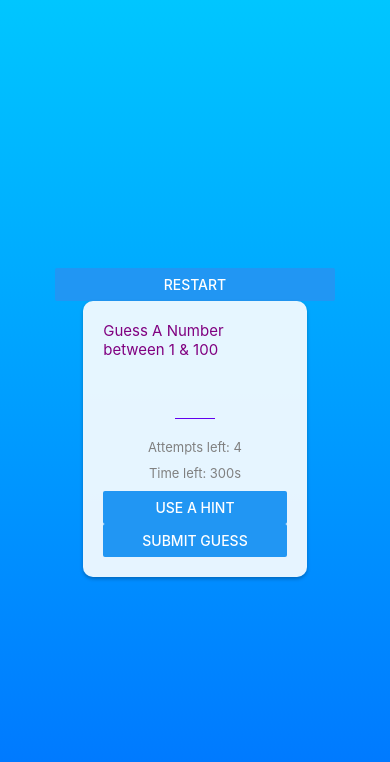
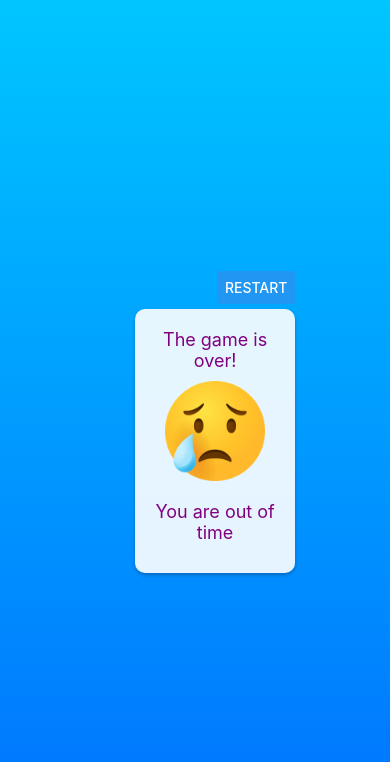
Before and after one commit to cold-flatwhite/Assignment1, a React Native app: screen / in a window 390 px wide. Shown: the top 762 px of the page. Built offline with nearby package versions, Linux system fonts and the light colour scheme.

Commit message:
added two useState for hint and hintmessage, used to provide use function , updated the handlerestart function

```diff
--- a/screens/GameScreen.js
+++ b/screens/GameScreen.js
@@ -1,4 +1,4 @@
-import React, { useState } from "react";
+import React, { useState, useEffect } from "react";
 import {
   StyleSheet,
   View,
@@ -11,15 +11,30 @@ import {
 
 const GameScreen = ({ onRestart }) => {
   const generateRandomNumber = () => Math.floor(Math.random() * 100) + 1;
-
   const [randomNumber, setRandomNumber] = useState(generateRandomNumber());
   const [guess, setGuess] = useState("");
-  const [attempts, setAttempts] = useState(4);
-  const [timer, setTimer] = useState(300);
+  const [attempts, setAttempts] = useState(300);
+  const [timer, setTimer] = useState(5);
   const [showGuessResult, setShowGuessResult] = useState(false);
   const [showSuccess, setShowSuccess] = useState(false);
   const [gameOver, setGameOver] = useState(false);
   const [gameOverMessage, setGameOverMessage] = useState("");
+  const [hintUsed, setHintUsed] = useState(false);
+  const [hintMessage, setHintMessage] = useState("");
+
+  useEffect(() => {
+    const timerInterval = setInterval(() => {
+      setTimer((prev) => {
+        if (prev === 1) {
+          clearInterval(timerInterval);
+          setGameOver(true);
+          setGameOverMessage("You are out of time");
+        }
+        return prev - 1;
+      });
+    }, 1000);
+    return () => clearInterval(timerInterval);
+  }, [randomNumber]);
 
   const handleSubmitGuess = () => {
     const numGuess = parseInt(guess, 10);
@@ -36,8 +51,8 @@ const GameScreen = ({ onRestart }) => {
       setAttempts((prevAttempts) => {
         const newAttempts = prevAttempts - 1;
         if (newAttempts <= 0) {
-            setGameOver(true);
-            setGameOverMessage("You are out of attempts");
+          setGameOver(true);
+          setGameOverMessage("You are out of attempts");
         }
         return newAttempts;
       });
@@ -58,9 +73,19 @@ const GameScreen = ({ onRestart }) => {
     setGuess("");
     setAttempts(4);
     setTimer(300);
+    setShowGuessResult(false);
     setShowSuccess(false);
     setGameOver(false);
     setGameOverMessage("");
+    setHintMessage(""),
+    setHintUsed(false);
+  };
+
+  const handleUseHint = () => {
+    const msg =
+      randomNumber <= 50 ? "Number is 50 or less" : "Number is more than 50";
+    setHintUsed(true);
+    setHintMessage(msg);
   };
 
   return (
@@ -69,7 +94,7 @@ const GameScreen = ({ onRestart }) => {
         <Button title="Restart" onPress={handleRestart} />
       </View>
 
-      {!showSuccess && !showGuessResult && !gameOverMessage && (
+      {!showSuccess && !showGuessResult && !gameOverMessage && !hintUsed && (
         <View style={styles.conditionalContainer}>
           <Text style={styles.header}>Guess A Number between 1 & 100</Text>
           <TextInput
@@ -78,10 +103,16 @@ const GameScreen = ({ onRestart }) => {
             keyboardType="numeric"
             style={styles.input}
           />
-          <Text style={styles.text}>Attempts left: {attempts}</Text>
-          <Text style={styles.text}>Time left: {timer}s</Text>
+          <Text style={styles.leftTextStyle}>Attempts left: {attempts}</Text>
+          <Text style={styles.leftTextStyle}>Time left: {timer}s</Text>
           <View style={styles.buttonContainer}>
-            <Button title="Use a Hint" />
+            <Button
+              title="Use a Hint"
+              onPress={handleUseHint}
+              disabled={hintMessage}
+            />
+          </View>
+          <View style={styles.buttonContainer}>
             <Button title="Submit Guess" onPress={handleSubmitGuess} />
           </View>
         </View>
@@ -89,8 +120,10 @@ const GameScreen = ({ onRestart }) => {
 
       {!gameOver && showSuccess && (
         <View style={styles.conditionalContainer}>
-          <Text style={styles.modalText}>You guessed correct!</Text>
-          <Text style={styles.modalText}>Attempts used: {4 - attempts}</Text>
+          <Text style={styles.containerText}>You guessed correct!</Text>
+          <Text style={styles.containerText}>
+            Attempts used: {4 - attempts}
+          </Text>
           <Image
             style={styles.image}
             source={{
@@ -103,7 +136,7 @@ const GameScreen = ({ onRestart }) => {
 
       {!gameOver && showGuessResult && (
         <View style={styles.conditionalContainer}>
-          <Text style={styles.modalText}>You did not guess correct!</Text>
+          <Text style={styles.containerText}>You did not guess correct!</Text>
           <Button title="Try Again" onPress={handleGuessAgain} />
           <Button
             title="End the Game"
@@ -112,14 +145,23 @@ const GameScreen = ({ onRestart }) => {
         </View>
       )}
 
-      {gameOverMessage && (
+      {gameOver && (
         <View style={styles.conditionalContainer}>
-          <Text>The game is over!</Text>
+          <Text style={styles.containerText}>The game is over!</Text>
           <Image
             style={styles.image}
             source={require("../assets/sad_smiley.png")}
           />
-          {gameOverMessage && <Text style={styles.modalText}>{gameOverMessage}</Text>}
+          {gameOverMessage && (
+            <Text style={styles.containerText}>{gameOverMessage}</Text>
+          )}
+        </View>
+      )}
+
+      {hintUsed && (
+        <View style={styles.conditionalContainer}>
+          <Text style={styles.containerText}>{hintMessage}</Text>
+          <Button title="Continue" onPress={() => setHintUsed(false)} />
         </View>
       )}
     </View>
@@ -129,8 +171,9 @@ const GameScreen = ({ onRestart }) => {
 const styles = StyleSheet.create({
   container: {
     flex: 1,
+    alignItems: "flex-end",
     justifyContent: "center",
-    alignItems: "center",
+    position: "relative",
   },
   conditionalContainer: {
     width: "80%",
@@ -145,13 +188,11 @@ const styles = StyleSheet.create({
     alignItems: "center",
   },
   buttonContainer: {
-    flexDirection: "row",
-    width: "100%",
+    marginBottom: 5,
   },
   header: {
     fontSize: 15,
     color: "purple",
-    marginBottom: 20,
   },
   input: {
     height: 40,
@@ -159,22 +200,19 @@ const styles = StyleSheet.create({
     borderColor: "#6200ee",
     borderBottomWidth: 1,
     color: "#6200ee",
-    marginBottom: 20,
+    marginBottom: 10,
   },
-  text: {
+  leftTextStyle: {
     fontSize: 13,
     marginBottom: 10,
     color: "grey",
   },
-  buttonContainer: {
-    alignItems: "left",
-    justifyContent: "space-between",
-    width: "100%",
-  },
-  modalText: {
+
+  containerText: {
     fontSize: 18,
-    marginBottom: 20,
+    marginBottom: 10,
     textAlign: "center",
+    color: "purple",
   },
   image: {
     width: 100,
```
